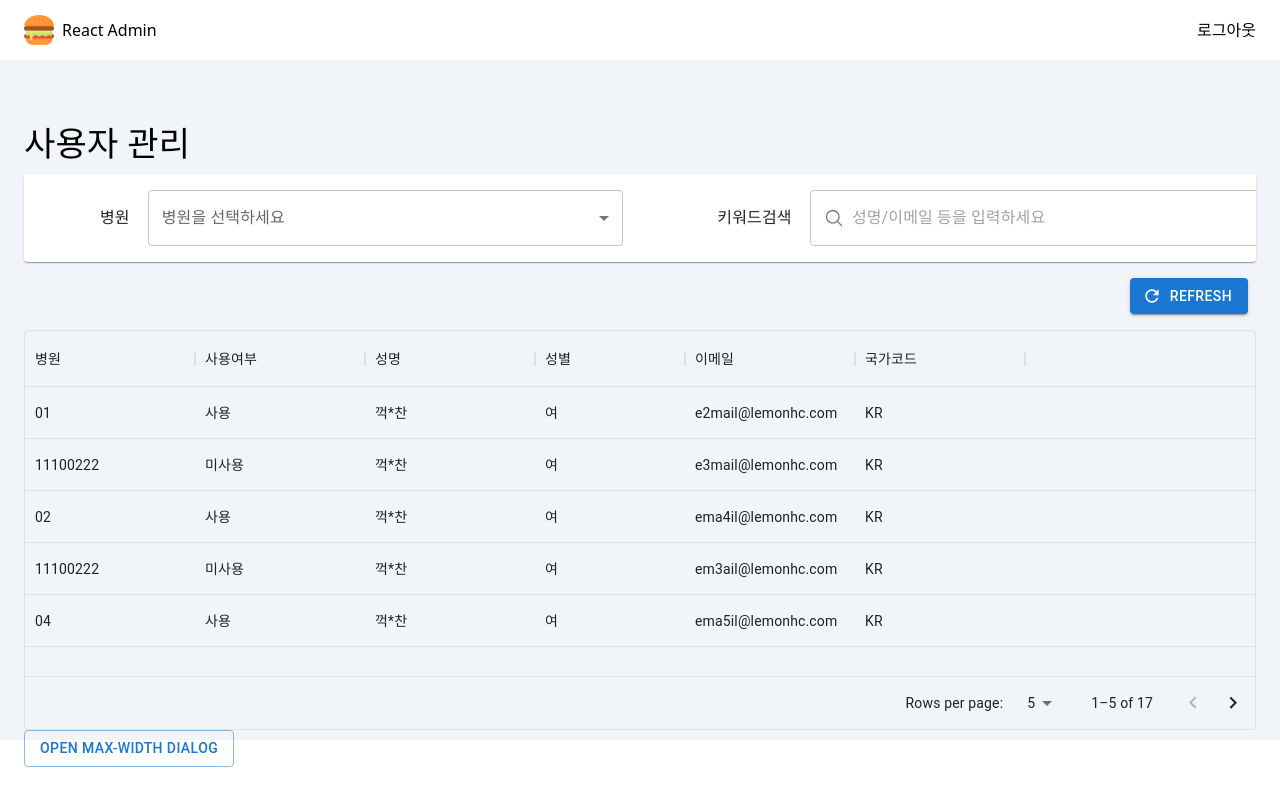
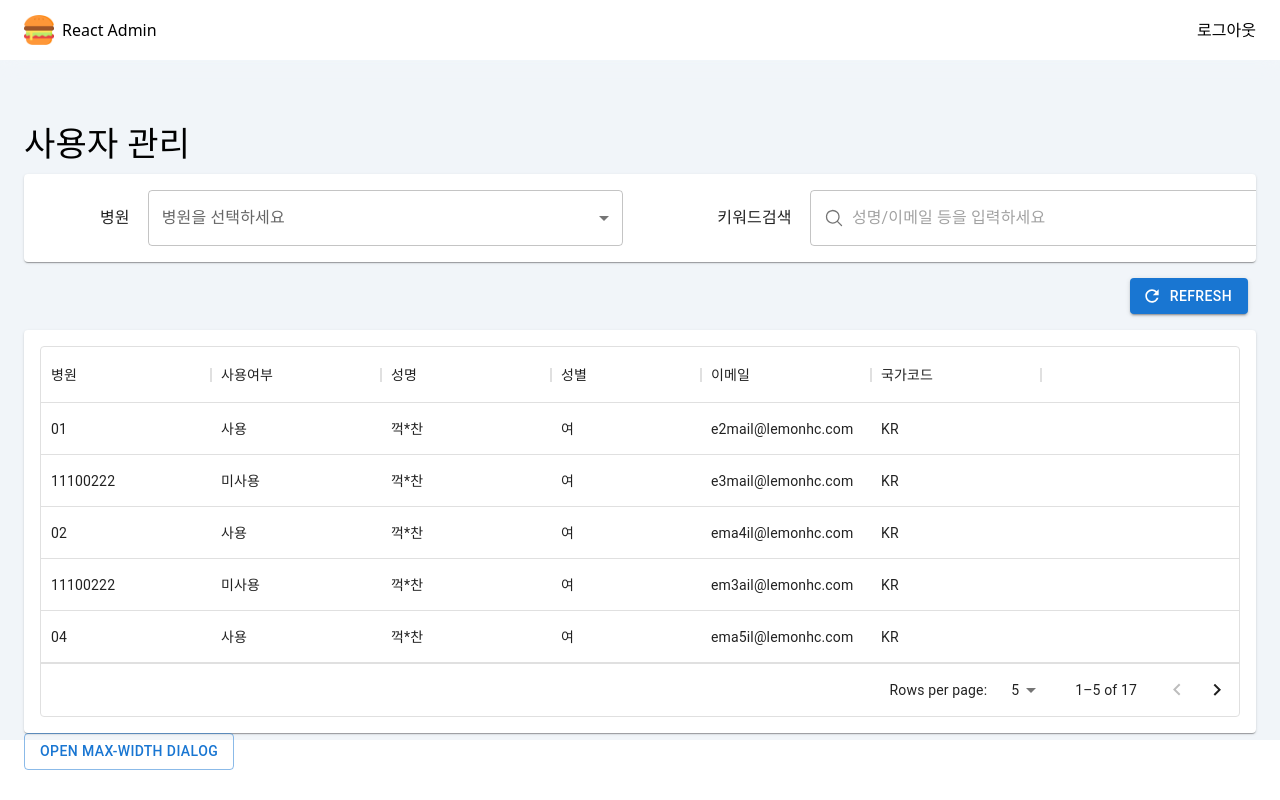
Before and after one commit to chosooyeon/lemon-admin, a React (Vite) app: page /user in a window 1280 px wide. Built offline with nearby package versions, Linux system fonts and the light colour scheme.

Commit message:
🎨 사용자관리 테이블 ui 수정

```diff
--- a/src/components/molecules/UserTable.tsx
+++ b/src/components/molecules/UserTable.tsx
@@ -1,6 +1,7 @@
 
 import { DataGrid, GridColDef } from '@mui/x-data-grid';
 import { PopupComponent } from '../atoms/PopupComponent';
+import { Card } from '@mui/material';
 
 
 const columns: GridColDef[] = [
@@ -39,6 +40,7 @@ const UserTable = () => {
   return (
     <>
       <div style={{ height: 400, width: '100%' }}>
+        <Card sx={{ p: 2 }}>
           <DataGrid
             rows={rows}
             columns={columns}
@@ -50,6 +52,7 @@ const UserTable = () => {
             pageSizeOptions={[5, 10]}
           // checkboxSelection
           />
+        </Card>
         <PopupComponent />
       </div>
     </>
```
Lines whose indentation alone changed are shown as unchanged.
